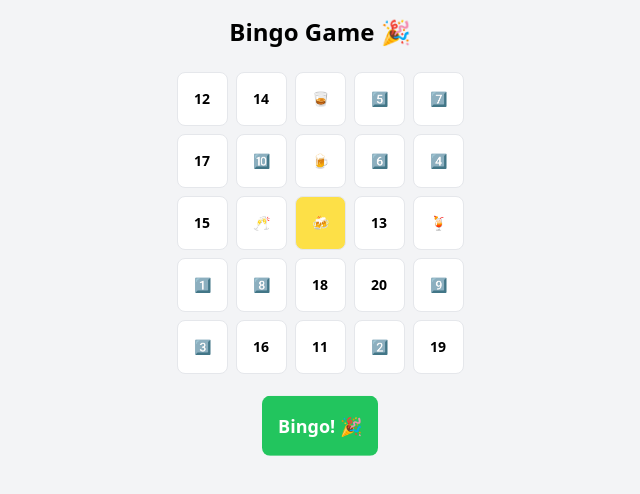
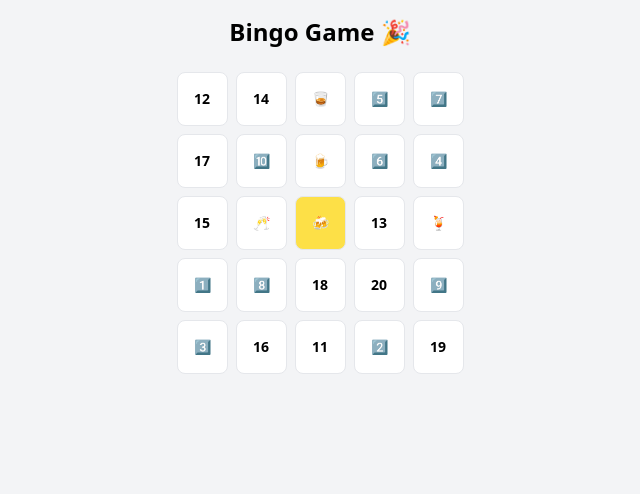
Before and after one commit to emmyduruc/bingo_app, a React (Create React App) app: page / in a window 1280 px wide. Shown: the top 494 px of the page, without its empty margins (320-960 px from the left). Built offline with nearby package versions, Linux system fonts and the light colour scheme.

Commit message:
Check for undefined and implement a check show button only if there is a win

```diff
--- a/src/component/Bingo.tsx
+++ b/src/component/Bingo.tsx
@@ -5,6 +5,7 @@ import { FREE_SPACE_INDEX, GRID_SIZE } from "../constant";
 
 export const BingoApp: React.FC = () => {
   const [board, setBoard] = useState<Cell[]>([]);
+  const [isBingo, setIsBingo] = useState(false);
 
   const shuffleArray = (array: string[]): string[] => {
     return array
@@ -29,7 +30,7 @@ export const BingoApp: React.FC = () => {
     <div className="flex flex-col items-center min-h-screen bg-gray-100 p-4">
       <h1 className="text-2xl font-bold mb-6">Bingo Game 🎉</h1>
       <div className="grid grid-cols-5 gap-2">
-        {board.map((cell, index) => (
+        {board?.map((cell, index) => (
           <div
             key={index}
             className={`p-4 text-center border rounded-lg cursor-pointer
@@ -37,13 +38,15 @@ export const BingoApp: React.FC = () => {
               ${index === FREE_SPACE_INDEX ? "bg-yellow-300" : ""}
             `}
           >
-            <p className="text-sm font-semibold">{cell.phrase}</p>
+            <p className="text-sm font-semibold">{cell?.phrase}</p>
           </div>
         ))}
       </div>
-      <div className="mt-6 p-4 bg-green-500 text-white font-bold text-lg rounded-lg animate-bounce">
-        Bingo! 🎉
-      </div>
+      {isBingo && (
+        <div className="mt-6 p-4 bg-green-500 text-white font-bold text-lg rounded-lg animate-bounce">
+          Bingo! 🎉
+        </div>
+      )}
     </div>
   );
 };
```
